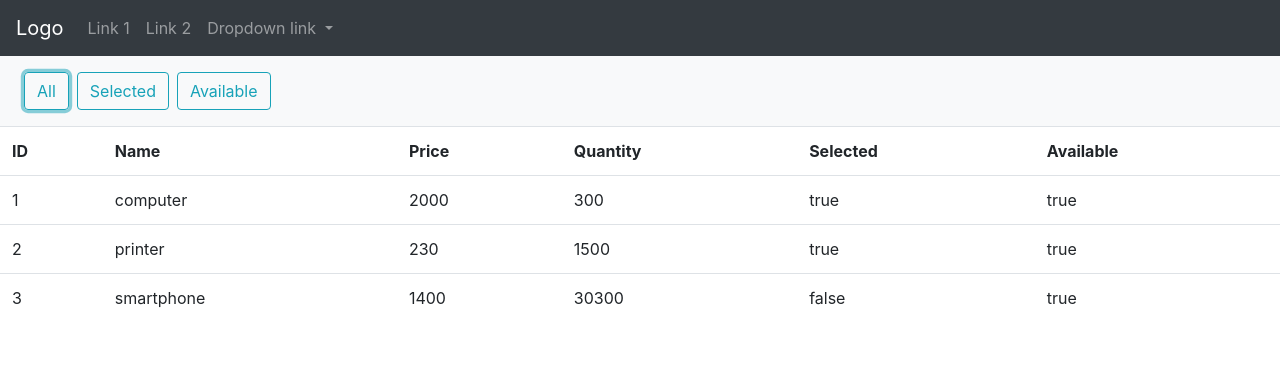
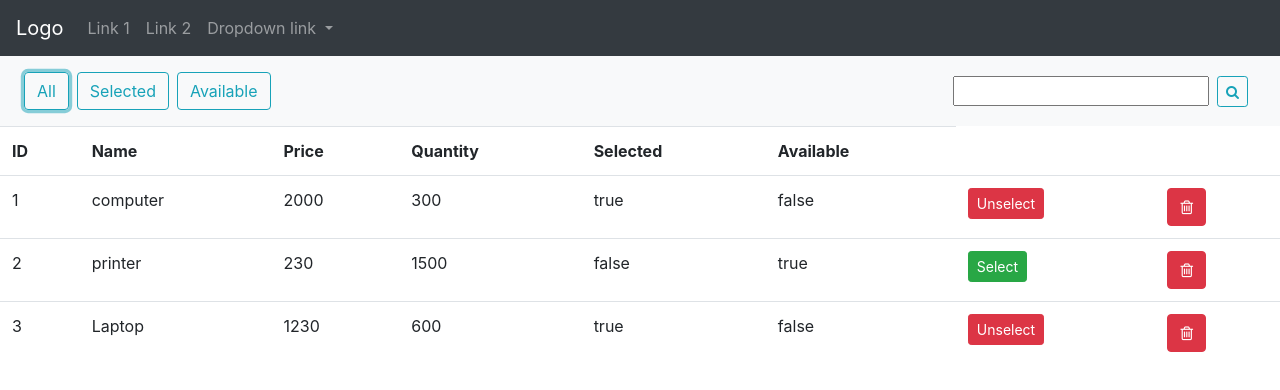
Before and after one commit to realiceman/ng-catalog-app, an Angular app: page /products in a window 1280 px wide. Both pictures are taken after a click on the button "All". Shown: the top 390 px of the page. Built offline with nearby package versions, Linux system fonts and the light colour scheme; data requests are answered from the project's data file.

Commit message:
Added search delete update functions

```diff
--- a/db.json
+++ b/db.json
@@ -6,23 +6,23 @@
       "price": 2000,
       "quantity": 300,
       "selected": true,
-      "available": true
+      "available": false
     },
     {
       "id": 2,
       "name": "printer",
       "price": 230,
       "quantity": 1500,
-      "selected": true,
+      "selected": false,
       "available": true
     },
     {
       "id": 3,
-      "name": "smartphone",
-      "price": 1400,
-      "quantity": 30300,
-      "selected": false,
-      "available": true
+      "name": "Laptop",
+      "price": 1230,
+      "quantity": 600,
+      "selected": true,
+      "available": false
     }
   ]
 }
--- a/src/app/app.module.ts
+++ b/src/app/app.module.ts
@@ -7,6 +7,7 @@ import { NavbarComponent } from './components/navbar/navbar.component';
 import { ProductsComponent } from './components/products/products.component';
 import { HomeComponent } from './components/home/home.component';
 import {HttpClientModule} from "@angular/common/http";
+import {FormsModule, ReactiveFormsModule} from "@angular/forms";
 
 @NgModule({
   declarations: [
@@ -18,7 +19,9 @@ import {HttpClientModule} from "@angular/common/http";
   imports: [
     BrowserModule,
     AppRoutingModule,
-    HttpClientModule
+    HttpClientModule,
+    FormsModule,
+    ReactiveFormsModule
   ],
   providers: [],
   bootstrap: [AppComponent]
--- a/src/app/components/products/products.component.html
+++ b/src/app/components/products/products.component.html
@@ -4,11 +4,17 @@
       <button (click)="getAllProducts()" class="btn btn-outline-info ml-2">All</button>
     </li>
     <li>
-      <button class="btn btn-outline-info ml-2">Selected</button>
+      <button (click)="getSelectedProducts()" class="btn btn-outline-info ml-2">Selected</button>
     </li>
     <li>
-      <button class="btn btn-outline-info ml-2">Available</button>
+      <button (click)="getAvalaibleProducts()" class="btn btn-outline-info ml-2">Available</button>
     </li>
+  </ul>
+  <ul class="navbar navbar-nav ml-auto">
+    <form #f="ngForm" (ngSubmit)="onSearch(f.value)" class="form-inline">
+        <input ngModel name="keyword"  type="text">
+        <button class="btn btn-sm btn-outline-info ml-2"><span class="fa fa-search"></span></button>
+    </form>
   </ul>
 </nav>
 
@@ -33,6 +39,18 @@
         <td>{{p.quantity}}</td>
         <td>{{p.selected}}</td>
         <td>{{p.available}}</td>
+        <td>
+          <button (click)="onSelect(p)" [ngClass]="p.selected?'btn-danger':'btn-success'" class="btn btn-sm">
+            <span *ngIf="p.selected">Unselect</span>
+            <span *ngIf="!p.selected">Select</span>
+          </button>
+        </td>
+        <td>
+          <button (click)="onDelete(p)" class="btn btn-danger">
+            <span class="fa fa-trash-o"></span>
+
+          </button>
+        </td>
       </tr>
     </table>
   </ng-container>
--- a/src/app/components/products/products.component.ts
+++ b/src/app/components/products/products.component.ts
@@ -4,6 +4,7 @@ import {Product} from "../../Models/product.model";
 import {Observable, of} from "rxjs";
 import {catchError, map, startWith} from "rxjs/operators";
 import {AppDataState, DataStateEnum} from "../../state/product.state";
+import {dashCaseToCamelCase} from "@angular/compiler/src/util";
 
 @Component({
   selector: 'app-products',
@@ -27,4 +28,48 @@ export class ProductsComponent implements OnInit {
         catchError(err => of({dataState:DataStateEnum.ERROR, errMessage:err.message}))
       );
   }
+
+  getSelectedProducts() {
+    this.products$ =
+      this.productService.getSelectedProducts().pipe(
+        map(data=>({dataState:DataStateEnum.LOADED,data:data})),
+        startWith({dataState:DataStateEnum.LOADING}),
+        catchError(err => of({dataState:DataStateEnum.ERROR, errMessage:err.message}))
+      );
+  }
+
+  getAvalaibleProducts() {
+    this.products$ =
+      this.productService.getAvalaibleProducts().pipe(
+        map(data=>({dataState:DataStateEnum.LOADED,data:data})),
+        startWith({dataState:DataStateEnum.LOADING}),
+        catchError(err => of({dataState:DataStateEnum.ERROR, errMessage:err.message}))
+      );
+  }
+
+  onSearch(dataForm: any) {
+    this.products$ =
+      this.productService.searchProducts(dataForm.keyword).pipe(
+        map(data=>({dataState:DataStateEnum.LOADED,data:data})),
+        startWith({dataState:DataStateEnum.LOADING}),
+        catchError(err => of({dataState:DataStateEnum.ERROR, errMessage:err.message}))
+      );
+  }
+
+  onSelect(p: Product) {
+    this.productService.select(p)
+      .subscribe(data=> {
+        p.selected=data.selected;
+      })
+  }
+
+  onDelete(p: Product) {
+    let v=confirm("Do you want to delete "+p.name+" ?");
+    if(v==true) {
+      this.productService.delete(p)
+        .subscribe(data => {
+          this.getAllProducts();
+        })
+    }
+  }
 }
--- a/src/app/services/products.services.ts
+++ b/src/app/services/products.services.ts
@@ -3,6 +3,9 @@ import {HttpClient} from "@angular/common/http";
 import {environment} from "../../environments/environment";
 import {Observable} from "rxjs";
 import {Product} from "../Models/product.model";
+
+
+let host = environment.host;
 
 @Injectable({providedIn: "root"})
 export class ProductsService {
@@ -10,17 +13,27 @@ export class ProductsService {
   }
 
   getAllProducts(): Observable<Product[]>{
-    let host=environment.host;
     return this.http.get<Product[]>(host+"/products");
   }
 
   getSelectedProducts(): Observable<Product[]>{
-    let host=environment.host;
     return this.http.get<Product[]>(host+"/products?selected=true");
   }
 
   getAvalaibleProducts(): Observable<Product[]>{
-    let host=environment.host;
     return this.http.get<Product[]>(host+"/products?available=true");
   }
+
+  searchProducts(keyword:string): Observable<Product[]> {
+    return this.http.get<Product[]>(host + "/products?name_like="+keyword);
+  }
+
+  select(product: Product): Observable<Product> {
+    product.selected = !product.selected;
+    return this.http.put<Product>(host + "/products/"+product.id, product);
+  }
+
+  delete(product: Product): Observable<void> {
+    return this.http.delete<void>(host + "/products/"+product.id);
+  }
 }
```
